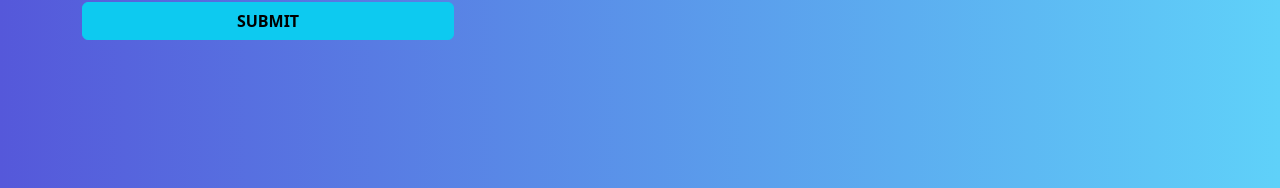
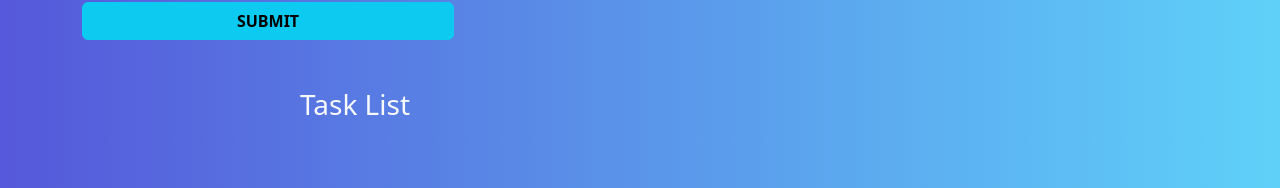
Before and after one commit to Luis0251/prueba-ciom, a React (Create React App) app: page / in a window 1280 px wide. Shown: the part 344-532 px from the top of the page. Built offline with nearby package versions, Linux system fonts and the light colour scheme.

Commit message:
feature:create component Appoitments

```diff
--- a/src/App.js
+++ b/src/App.js
@@ -1,5 +1,6 @@
 import './App.css';
 import {Header} from './Components/Header'
+import { Appoitments } from './Components/pages/Appointments';
 function App() {
   const company = {
     name: 'Todo List',
@@ -8,6 +9,9 @@ function App() {
   return (
     <>
       <Header company={company}/>
+      <main className="py-3">
+        <Appoitments />
+      </main>
     </>
   );
 }
--- /dev/null
+++ b/src/Components/pages/Appointments.jsx
@@ -0,0 +1,12 @@
+import React from 'react'
+import { TaskList } from '../TaskList'
+
+export const Appoitments = () => {
+  return (
+    <section className='container'>
+        <div className='row justify-content-between gap-4'>
+            <TaskList />
+        </div>
+    </section>
+  )
+}
```
